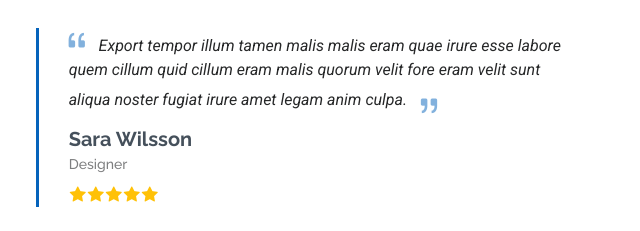
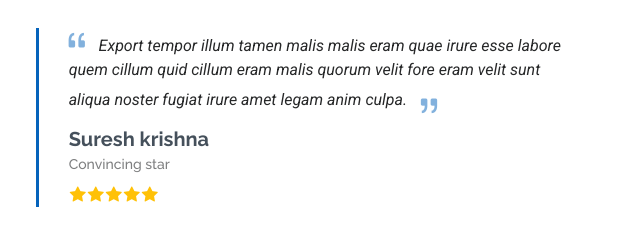
Before and after one commit to sumeshNM/tryyy, a plain HTML site: page index.html in a window 1280 px wide. Shown: the part 6000-6231 px from the top of the page, 323-963 px from the left. Drawn offline with Linux system fonts and the light colour scheme.

Commit message:
Update index.html

```diff
--- a/index.html
+++ b/index.html
@@ -615,8 +615,8 @@
                         <span>Export tempor illum tamen malis malis eram quae irure esse labore quem cillum quid cillum eram malis quorum velit fore eram velit sunt aliqua noster fugiat irure amet legam anim culpa.</span>
                         <i class="bi bi-quote quote-icon-right"></i>
                       </p>
-                      <h3>Sara Wilsson</h3>
-                      <h4>Designer</h4>
+                      <h3>Suresh krishna</h3>
+                      <h4>Convincing star</h4>
                       <div class="stars">
                         <i class="bi bi-star-fill"></i><i class="bi bi-star-fill"></i><i class="bi bi-star-fill"></i><i class="bi bi-star-fill"></i><i class="bi bi-star-fill"></i>
                       </div>
```
